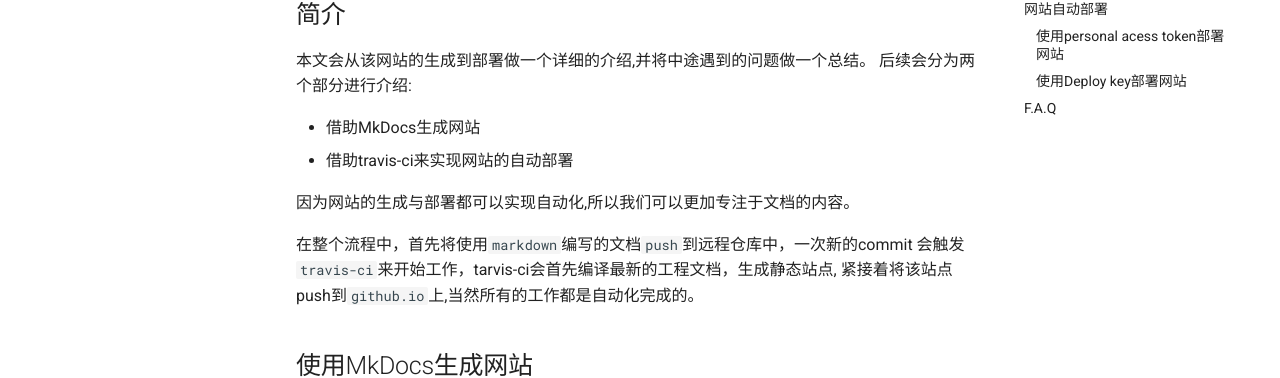
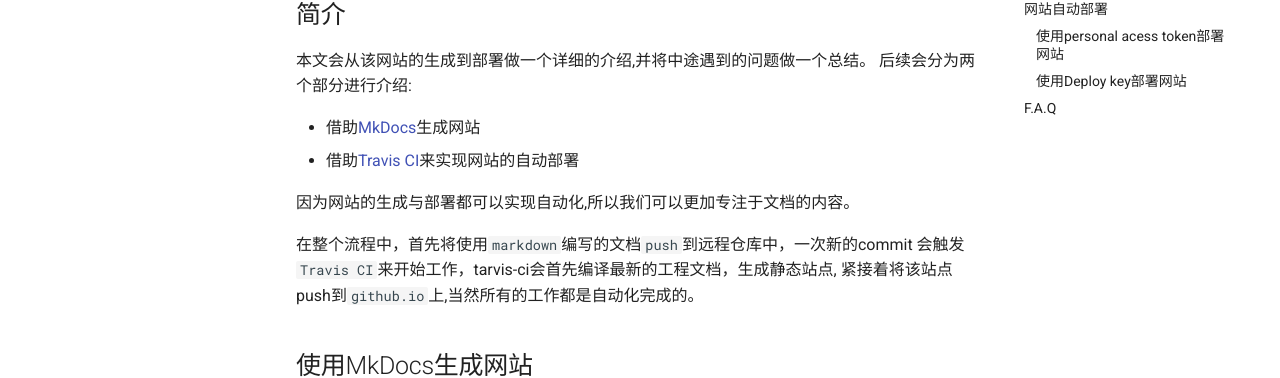
Before and after one commit to zhoukaidev/ks_blog, an MkDocs documentation site: the page built from docs/shell/CI/deployGithubIO.md, in a window 1280 px wide and 1400 px high. Shown: the part 231-609 px from the top of the window. Built offline with MkDocs 1.6.1 and Material for MkDocs 9.7.7, drawn with Linux system fonts in a browser that asks for light colours; comment, search, counter and statistics services are not loaded; part of the change alters nothing that is shown.

````diff
--- a/docs/shell/CI/deployGithubIO.md
+++ b/docs/shell/CI/deployGithubIO.md
@@ -3,13 +3,13 @@
 本文会从该网站的生成到部署做一个详细的介绍,并将中途遇到的问题做一个总结。
 后续会分为两个部分进行介绍:
 
-* 借助MkDocs生成网站
-* 借助travis-ci来实现网站的自动部署
+* 借助[MkDocs](https://www.mkdocs.org/)生成网站
+* 借助[Travis CI](https://travis-ci.com/)来实现网站的自动部署
 
 因为网站的生成与部署都可以实现自动化,所以我们可以更加专注于文档的内容。
 
 在整个流程中，首先将使用`markdown`编写的文档`push`到远程仓库中，一次新的commit
-会触发`travis-ci`来开始工作，tarvis-ci会首先编译最新的工程文档，生成静态站点,
+会触发`Travis CI`来开始工作，tarvis-ci会首先编译最新的工程文档，生成静态站点,
 紧接着将该站点push到`github.io`上,当然所有的工作都是自动化完成的。
 
 ## 使用MkDocs生成网站
@@ -57,7 +57,7 @@ Travis-CI内置了对于[部署到github page](https://docs.travis-ci.com/user/d
 * 生成`Deploy key`
 
 ```bash
-$ $ ssh-keygen.exe -t rsa -b 4096 -C "Your email" -f deploy-key
+$ ssh-keygen.exe -t rsa -b 4096 -C "Your email" -f deploy-key
 # 在Enter passphrase的时候，不要输入任何密码
 # 公私密钥创建完成后，在当前目录中可以看到生成的密钥文件
 # 其中deploy-key.pub为公钥文件， deploy-key为私钥文件
````
